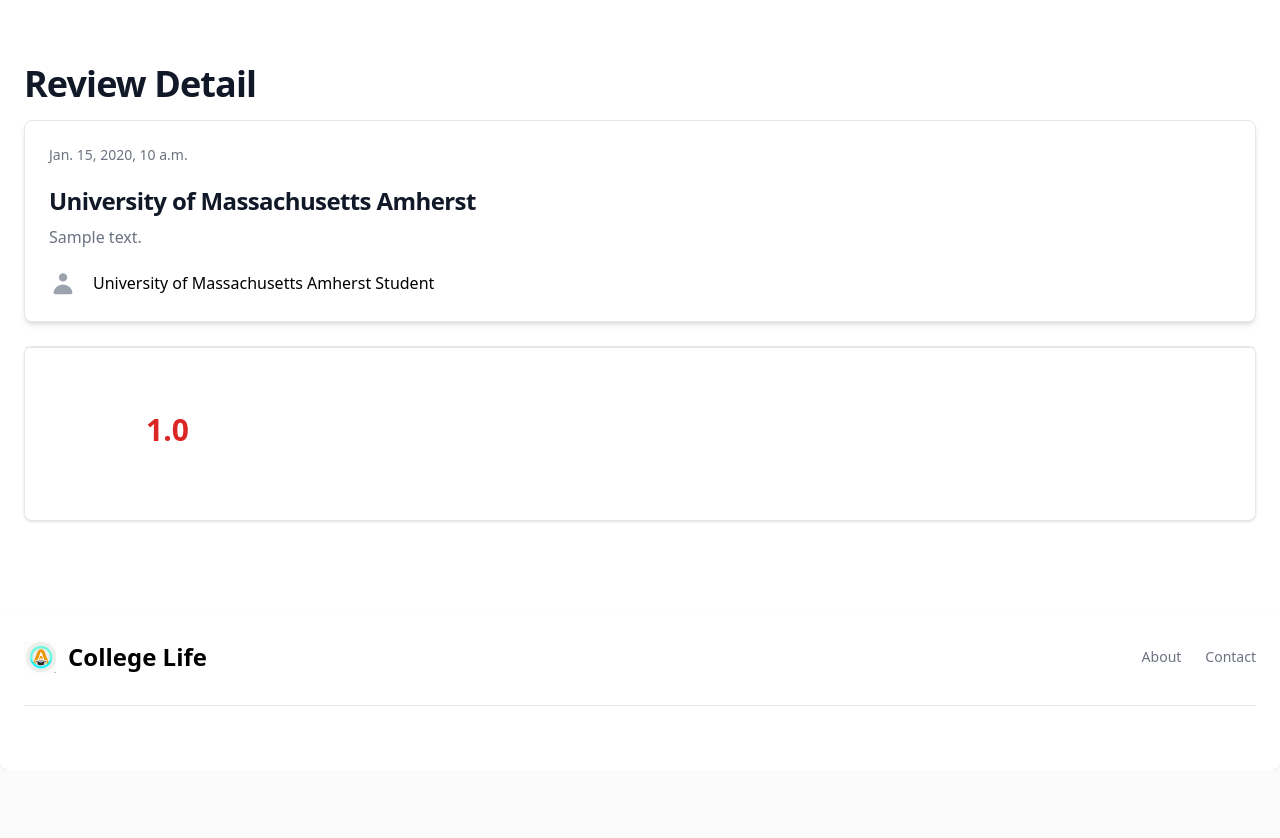
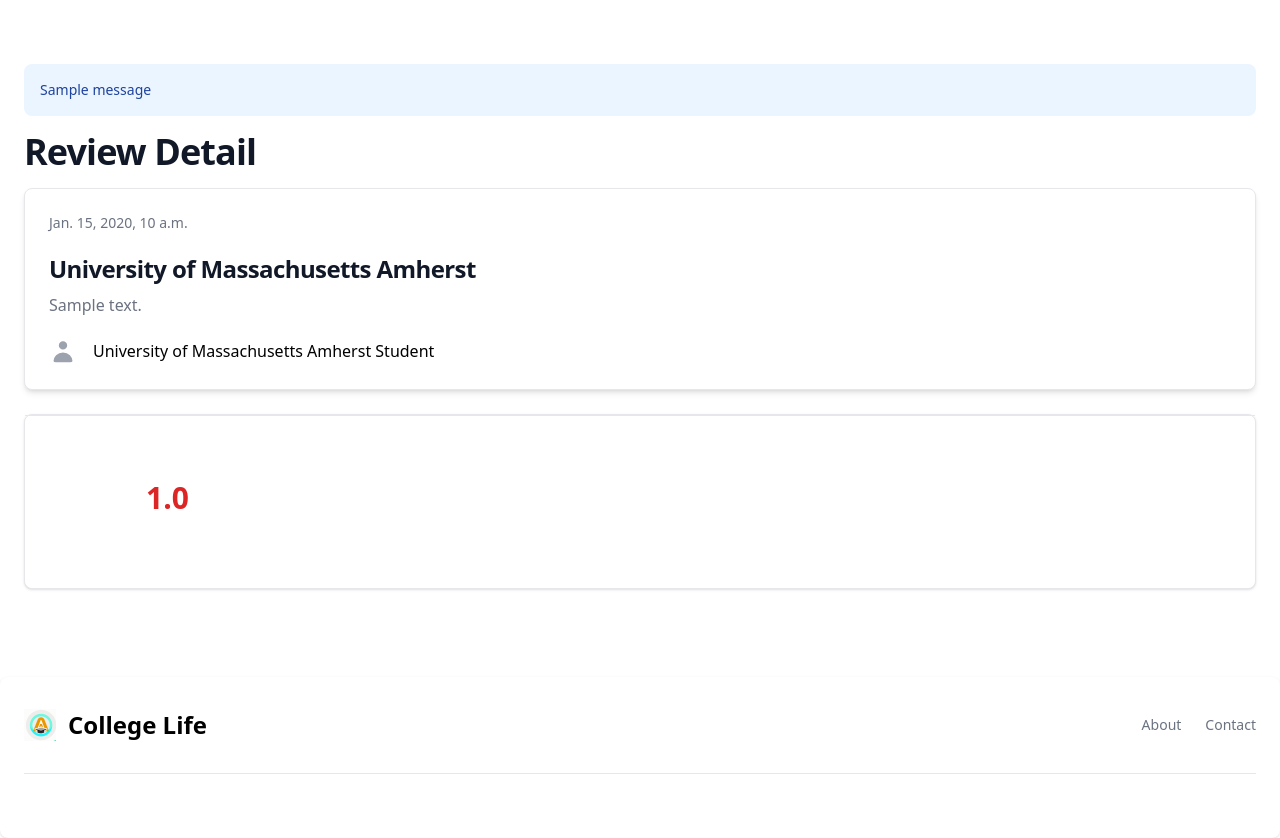
Before and after one commit to nategreb/college-life, a Django app: page /reviews/1/ in a window 1280 px wide. Shown: the part 64-902 px from the top of the page. Before the commit the page ends 834 px from the top, so only its background shows below. Run offline with Django 4.2, Linux system fonts and the light colour scheme; data comes from the database, SQL or seed files in the repository; tables that the repository leaves empty hold one stand-in row (values such as "Sample post"); one stand-in notice (Sample message) is shown; style sheets or scripts are compiled from the project's sources; parts of the project's set-up code (start-up, migrations or seed data) failed here and were passed over; some libraries are stand-ins or nearby versions.

Commit message:
more informative alert messages; refactoring

```diff
--- a/college_living/reviews/views.py
+++ b/college_living/reviews/views.py
@@ -47,6 +47,7 @@ class ReviewViewMixin(object):
 
     def get_success_url(self):
         success_url = getattr(settings, 'REVIEW_UPDATE_SUCCESS_URL', None)
+        messages.add_message(self.request, messages.INFO, 'Your changes have been saved.')
         if success_url is not None:
             if callable(success_url):
                 return success_url(self.object)
--- a/college_living/templates/AlertMessages.html
+++ b/college_living/templates/AlertMessages.html
@@ -1,11 +1,20 @@
 {% if messages %}
-    <div class="p-4 mb-4 text-sm text-red-800 rounded-lg bg-red-50 dark:bg-gray-800 dark:text-red-400" role="alert">
     <ul>
         {% for message in messages %}
+            {% if message.tags == 'error' %}
+                <div class="p-4 mb-4 text-sm text-red-800 rounded-lg bg-red-50 dark:bg-gray-800 dark:text-red-400"
+                     role="alert">
                         <span class="font-medium">
                         <li{% if message.tags %} class="{{ message.tags }}"{% endif %}>{{ message }}</li>
                         </span>
+                </div>
+            {% else %}
+                <div class="p-4 mb-4 text-sm text-blue-800 rounded-lg bg-blue-50 dark:bg-gray-800 dark:text-blue-400"
+                     role="alert">
+                    <li{% if message.tags %} class="{{ message.tags }}"{% endif %}>{{ message }}</li>
+                </div>
+
+            {% endif %}
         {% endfor %}
     </ul>
-    </div>
 {% endif %}
--- a/college_living/templates/reviews/review_detail.html
+++ b/college_living/templates/reviews/review_detail.html
@@ -4,6 +4,8 @@
 {% block title %}{{ object }}{% endblock %}
 
 {% block content %}
+    {% include 'AlertMessages.html' %}
+
     <h2 class="mb-4 text-4xl tracking-tight font-extrabold text-gray-900 dark:text-white"> Review Detail </h2>
 
     <article class="p-6 bg-white rounded-lg border border-gray-200 shadow-md dark:bg-gray-800 dark:border-gray-700">
--- a/college_living/users/adapter.py
+++ b/college_living/users/adapter.py
@@ -4,7 +4,6 @@ from allauth.exceptions import ImmediateHttpResponse
 import logging
 from django.forms import ValidationError
 from django.http import HttpResponse, HttpResponseRedirect
-from django.shortcuts import redirect
 from django.contrib import messages
 from django.urls import reverse
 
@@ -54,8 +53,8 @@ class SocialAccountAdapter(DefaultSocialAccountAdapter):
             messages.add_message(
                 request, messages.ERROR,
                 """
-                   You are restricted from registering.
-                   Your college hasn\'t been approved yet. Please contact admin.
+                   You are restricted from registering. You're either not using your school email
+                   or your school hasn't been added yet. Please try again.
                """
             )
             raise ImmediateHttpResponse(HttpResponseRedirect(reverse('home')))
```
Also changed, not shown: college_living/templates/HomePage.html (+1 -13 lines). Lines whose indentation alone changed are shown as unchanged.
